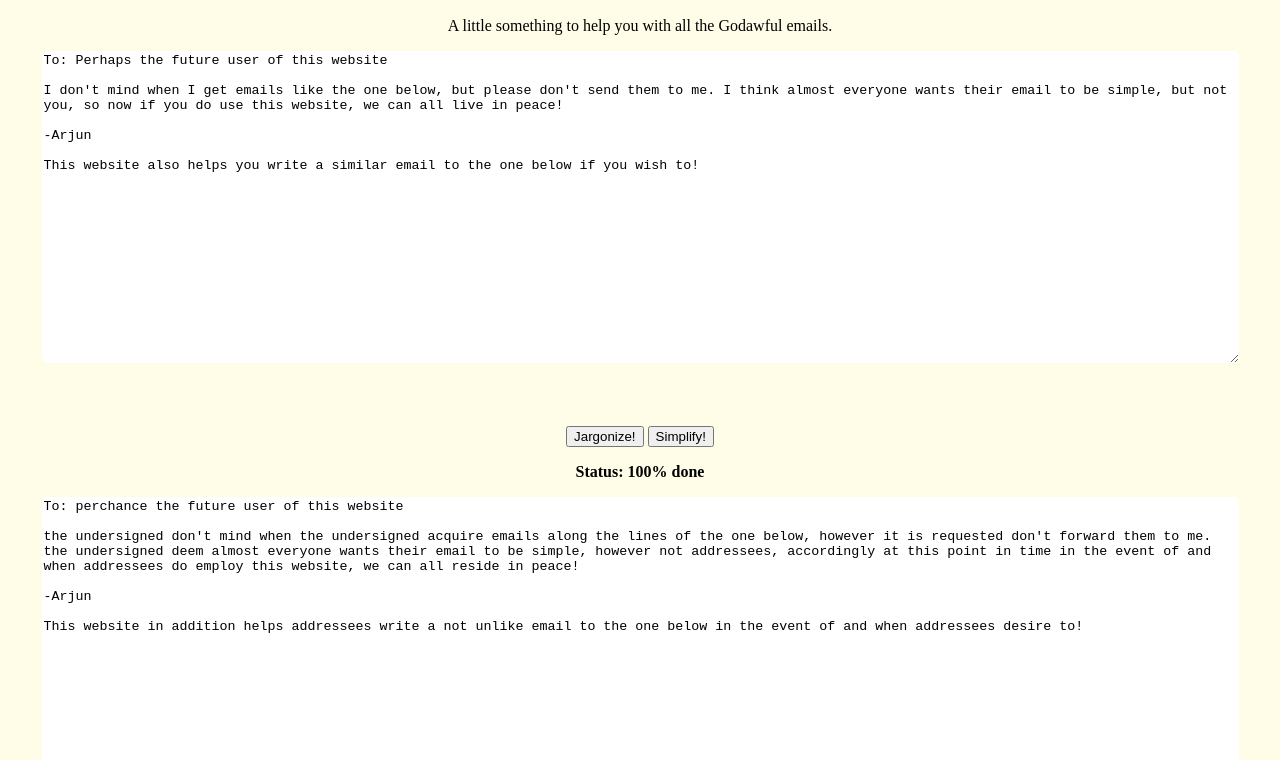
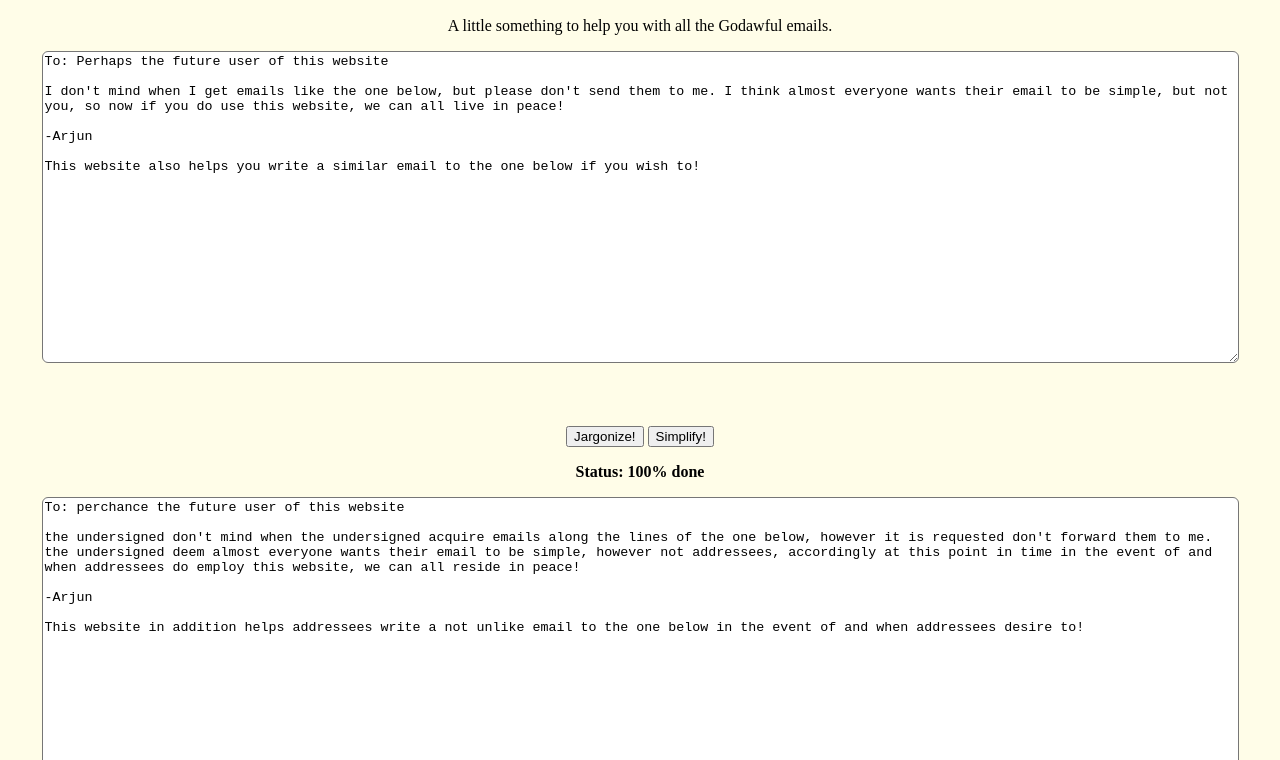
Before and after one commit to arjunbazinga/jargonizer, a plain HTML site: page index.html in a window 1280 px wide. Shown: the part 40-800 px from the top of the page. Drawn offline with nearby package versions, Linux system fonts and the light colour scheme.

Commit message:
minor style changes

```diff
--- a/index.html
+++ b/index.html
@@ -28,7 +28,6 @@
                 text-align: center;
                 align-items:center;
             }
-
             textarea{
                 margin: auto;
                 min-width: 95%;
@@ -37,12 +36,17 @@
                 margin-bottom:  5%;
                 border-radius: 6px;
                 box-shadow: 2px 2px 8px rgba(black, .3);
-                border: 0
+                border: 1
             }
             textarea #output_area {
                 margin-bottom: 10%
             }
-
+            ::-moz-selection {
+                background: yellow;
+            }
+            ::selection {
+                background: yellow;
+            }
 
         </style>
         <h2>Jargonizer</h2>
```
